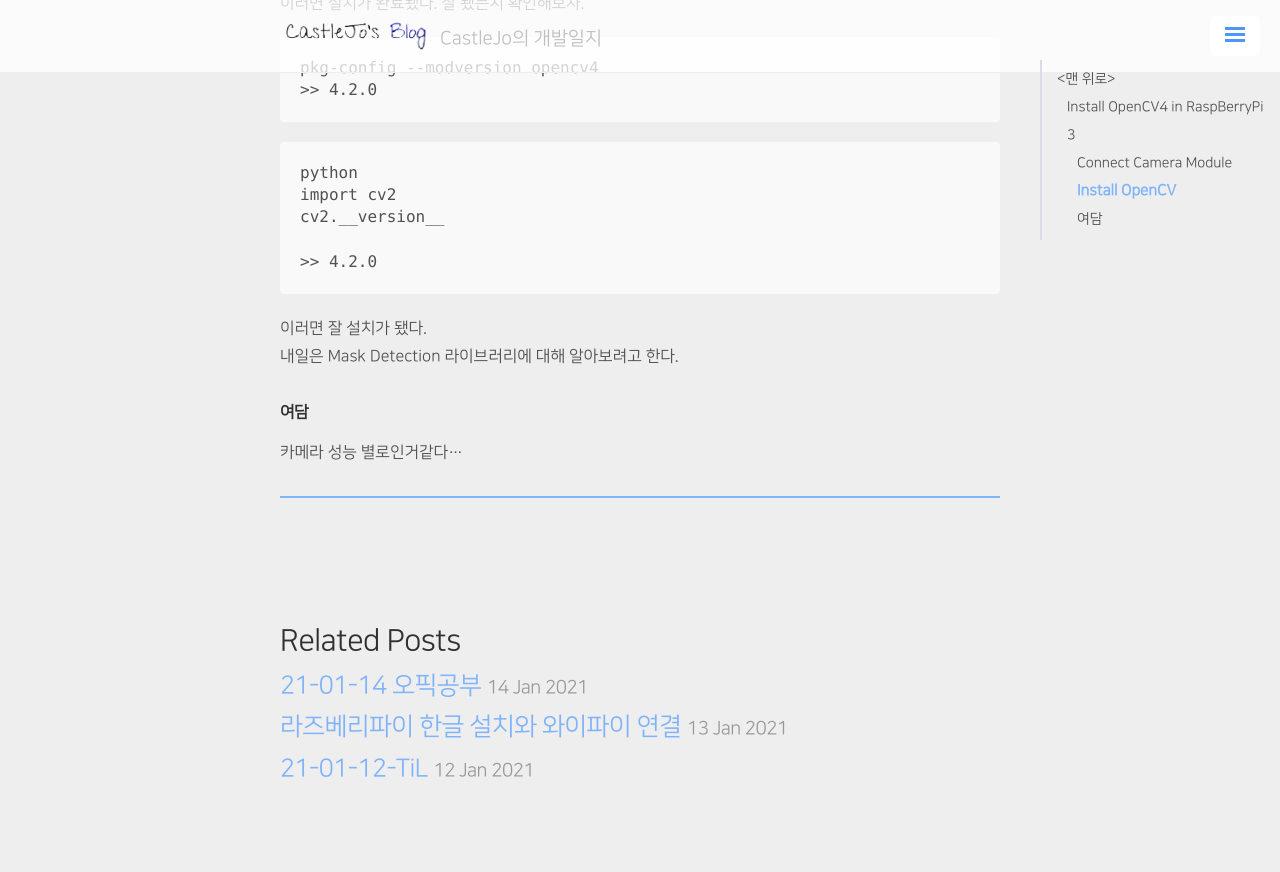
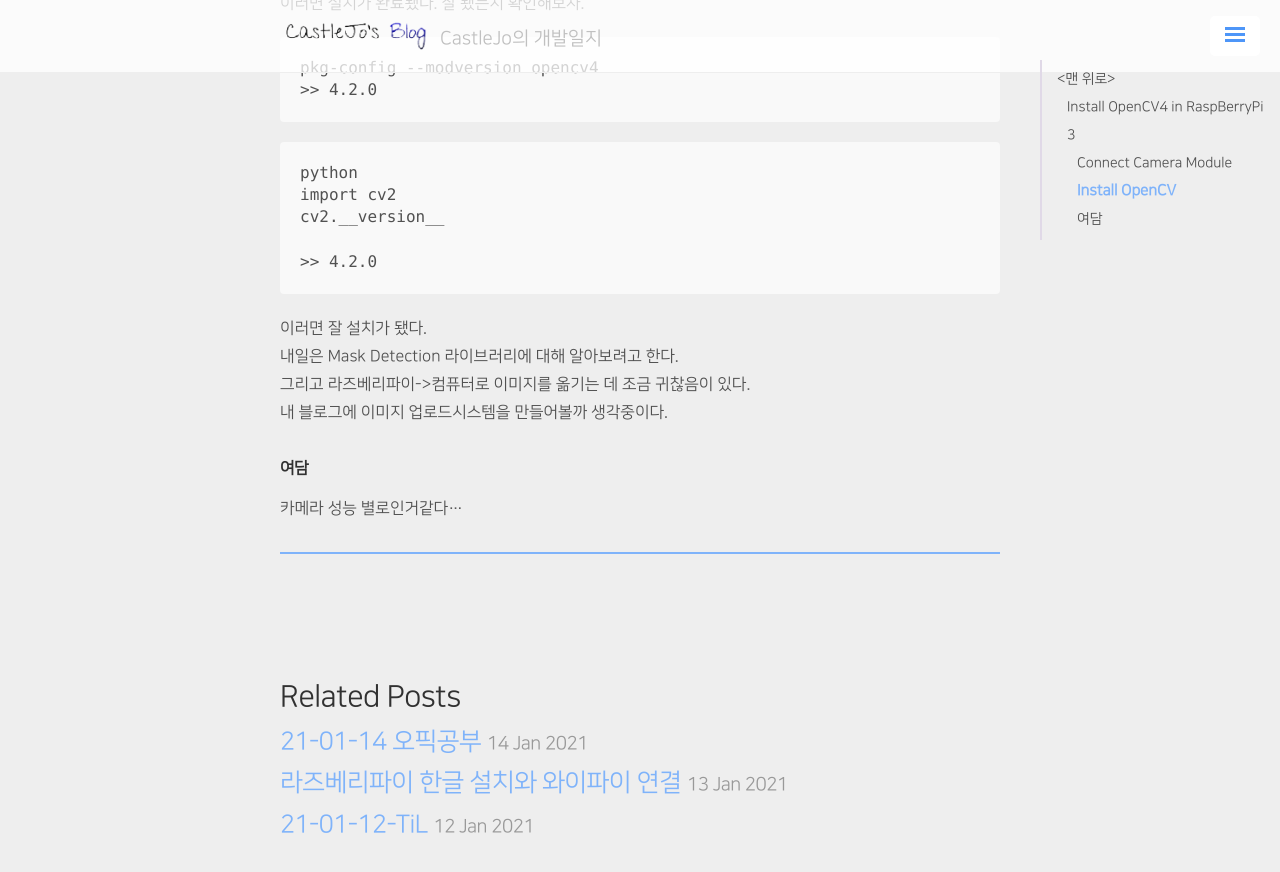
Before and after one commit to ukcastle/ukcastle.github.io, a Jekyll site: the page built from _posts/TiL/2021-01-15-RaspPi-OpenCV.md, in a window 1280 px wide and 900 px high, scrolled down 2078 px. Shown: the top 872 px of the window. Built offline with Jekyll 4.4.1, drawn with Linux system fonts in a browser that asks for light colours; nearby versions of some CDN libraries; a script that is not in the unit is left out; comment, search, counter and statistics services are not loaded; before the commit the page ends 2922 px from its top, so only the background shows below that.

Commit message:
docs: 0115 finish

```diff
--- a/_posts/TiL/2021-01-15-RaspPi-OpenCV.md
+++ b/_posts/TiL/2021-01-15-RaspPi-OpenCV.md
@@ -70,6 +70,8 @@ cv2.__version__
 
 이러면 잘 설치가 됐다.
 내일은 Mask Detection 라이브러리에 대해 알아보려고 한다.
+그리고 라즈베리파이->컴퓨터로 이미지를 옮기는 데 조금 귀찮음이 있다.
+내 블로그에 이미지 업로드시스템을 만들어볼까 생각중이다.
 
 #### 여담
 카메라 성능 별로인거같다...
```
